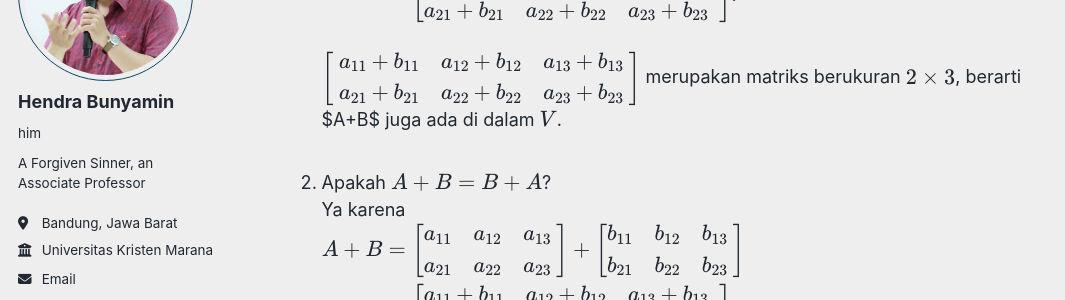
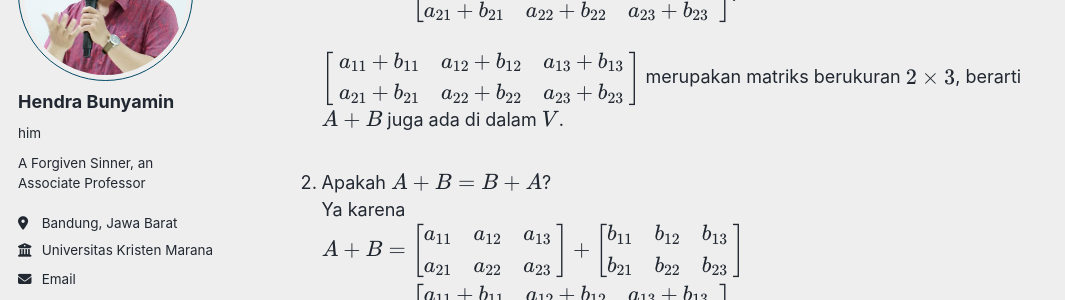
Before and after one commit to hbunyamin/hbunyamin.github.io, a Jekyll site: the page built from _posts/2019-03-22-blog-post-5.md, in a window 1280 px wide and 900 px high, scrolled down 618 px. Shown: the part 193-493 px from the top of the window, without its empty margins (0-1065 px from the left). Built offline with Jekyll 4.4.1, drawn with Linux system fonts in a browser that asks for light colours; some web fonts are replaced; a script bundle is joined from its source files by our own code; library files that are not in the unit come from our copies.

```diff
--- a/_posts/2019-03-22-blog-post-5.md
+++ b/_posts/2019-03-22-blog-post-5.md
@@ -28,7 +28,7 @@ $$
 $$
 <br/>
 $$\begin{bmatrix} a_{11}+b_{11} & a_{12}+b_{12} & a_{13}+b_{13} \\
-	a_{21}+b_{21} & a_{22}+b_{22} & a_{23}+b_{23} \end{bmatrix}$$ merupakan matriks berukuran \\(2 \times 3\\), berarti $A+B$ juga ada di dalam \\(V\\).
+	a_{21}+b_{21} & a_{22}+b_{22} & a_{23}+b_{23} \end{bmatrix}$$ merupakan matriks berukuran \\(2 \times 3\\), berarti \\(A+B\\) juga ada di dalam \\(V\\).
 <br/>
 2. Apakah \\(A+B = B+A\\)?
 Ya karena
```
